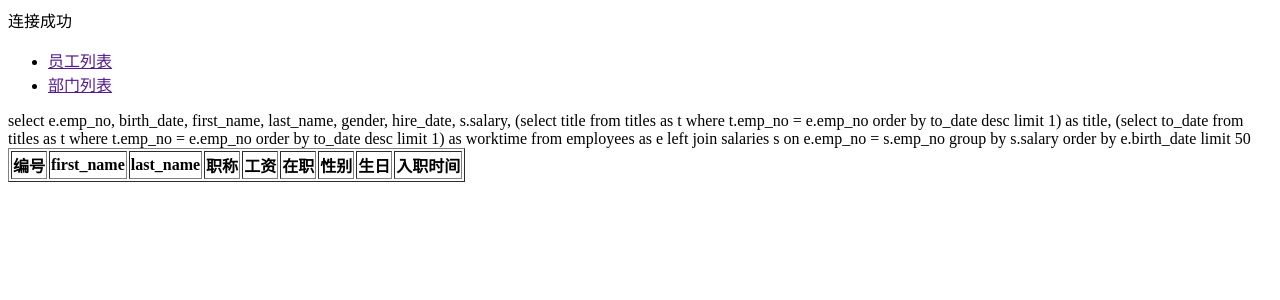
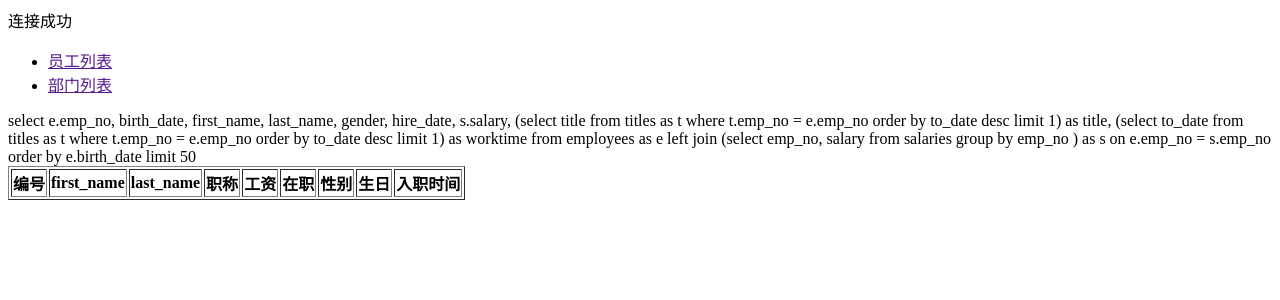
Before and after one commit to wei98k/data-optimiz, a PHP site: page / in a window 1280 px wide. Shown: the top 300 px of the page. Run offline with PHP 8.4, Linux system fonts and the light colour scheme; data that the repository does not hold is empty.

Commit message:
优化gorup by

```diff
--- a/php/v1/index.php
+++ b/php/v1/index.php
@@ -36,9 +36,9 @@ include('./page.class.php');
                     (select to_date from titles as t where t.emp_no = e.emp_no order by to_date desc limit 1) as worktime
                     from employees as e";
             // $sql .= " where e.last_name like '%Rem%'";
-            $sql .= " left join salaries s on e.emp_no = s.emp_no";
+            $sql .= " left join (select emp_no, salary from salaries group by emp_no ) as s on e.emp_no = s.emp_no"; // 如何取当前或最收入最高的工资?
             // $sql .= " having max(s.salary)";
-            $sql .= " group by s.salary"; // 首次耗时 OK, Time: 110.225000s 第二次耗时 OK, Time: 118.427000s
+            // $sql .= " group by s.salary"; // s.salary 首次耗时 OK, Time: 110.225000s 第二次耗时 OK, Time: 118.427000s   使用字段 e.emp_no  OK, Time: 15.117000s
             $sql .= " order by e.birth_date";
             $sql .= " limit 50";
             echo $sql;
```
